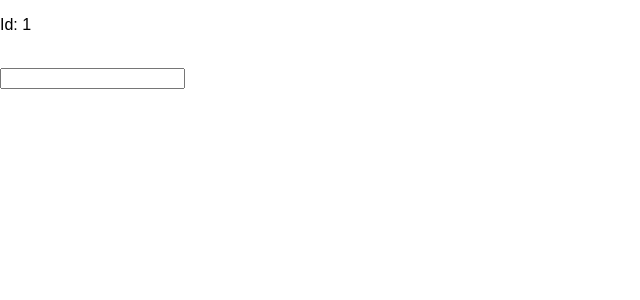
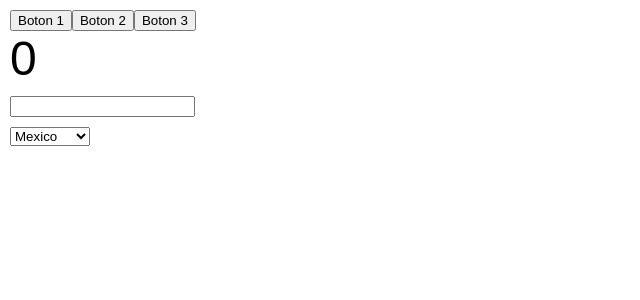
Before and after one commit to Gatop/react-my-first-app, a React (Create React App) app: page / in a window 1280 px wide. Shown: the top 300 px of the page, without its empty margins (0-640 px from the left). Built offline with nearby package versions, Linux system fonts and the light colour scheme.

Commit message:
React desde 0 - Elementos basicos de un formulario

```diff
--- a/src/App.css
+++ b/src/App.css
@@ -6,3 +6,13 @@
     font-family: sans-serif;
     font-size: 2em;
 }
+
+.App-legend {
+    display: flex;
+    font-size: 3em;
+}
+
+.App-block {
+    display: block;
+    margin: 10px;
+}
--- a/src/App.js
+++ b/src/App.js
@@ -7,27 +7,85 @@ import Input from './components/Input';
 
 /* Componente principal */
 class App extends Component {
+
+    // Contructor method
     constructor(){
         super();
 
+        // Variables de estado
         this.state = {
-            inputType: 'text'
-        };
+            legend:       0,
+            inputValue:   "",
+            inputLegend:  "",
+            selectValue:  "",
+            selectLegend: ""
+        }
 
-        this.onClickChild = this.onClickChild.bind(this);
+        // metodos bind
+        this.onClickButton  = this.onClickButton.bind(this);
+        this.onChangeInput  = this.onChangeInput.bind(this);
+        this.onChangeSelect = this.onChangeSelect.bind(this);
     }
 
-    // Metodo pasado para el hijo
-    onClickChild(e) {
-        this.setState({ inputType: 'number' });
+    // Metodo para cambiar el estado
+    onClickButton(event){
+        let legend = "";
+        if (event.target.id === "boton1") {
+            legend = "Boton 1 Click";
+        } else if (event.target.id === "boton2") {
+            legend = "Boton 2 Click";
+        } else if (event.target.id === "boton3") {
+            legend = "Boton 3 Click";
+        }
+        this.setState({ legend: legend});
+    }
+
+    // Metodo para el input
+    onChangeInput(e){
+        this.setState({
+            inputValue: e.target.value,
+            inputLegend: e.target.value
+        });
+    }
+
+    // Metodo para el select
+    onChangeSelect(e){
+        this.setState({
+            selectValue: e.target.value,
+            selectLegend: "Pais seleccionado: ".concat(e.target.value)
+        });
     }
 
     // Render
     render() {
-        return (<div>
-            <Image id={1} src="" onClickChild={this.onClickChild}/>
-            <Input id={2} type={this.state.inputType}/>
-        </div>);
+        return (
+            <div>
+                <div className="App-block">
+                    <button id="boton1" onClick={this.onClickButton}>Boton 1</button>
+                    <button id="boton2" onClick={this.onClickButton}>Boton 2</button>
+                    <button id="boton3" onClick={this.onClickButton}>Boton 3</button>
+                    <label className="App-legend">{this.state.legend}</label>
+                </div>
+                <div className="App-block">
+                    <input
+                        type="text"
+                        id="input1"
+                        value={this.state.inputValue}
+                        onChange={this.onChangeInput}>
+                    </input>
+                    <label className="App-legend">{this.state.inputLegend}</label>
+                </div>
+                <div className="App-block">
+                    <select onChange={this.onChangeSelect} value={this.state.selectValue}>
+                        <option value="Mexico">Mexico</option>
+                        <option value="USA">USA</option>
+                        <option value="Colombia">Colombia</option>
+                        <option value="Argentina">Argentina</option>
+                    </select>
+                    <label className="App-legend">{this.state.selectLegend}</label>
+                </div>
+            </div>
+        );
     }
 }
 
```
Also changed, not shown: 1 other file (tests, documents, lock files or other folders).
